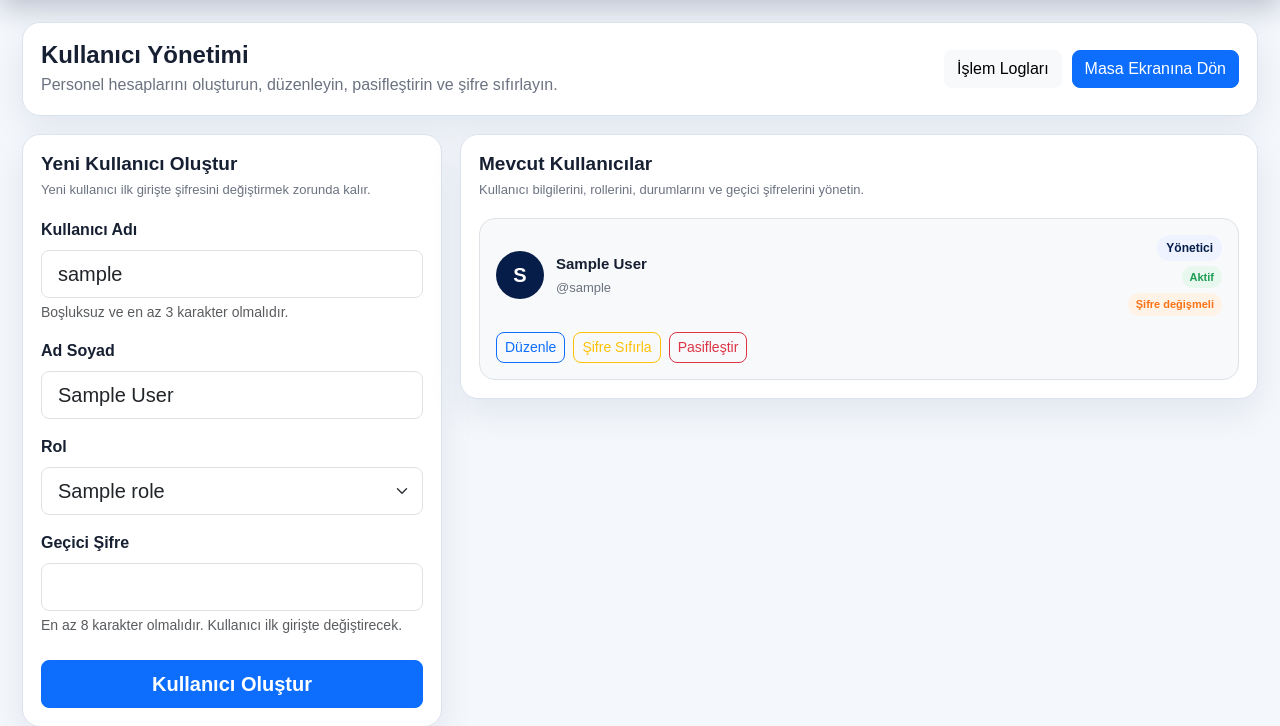
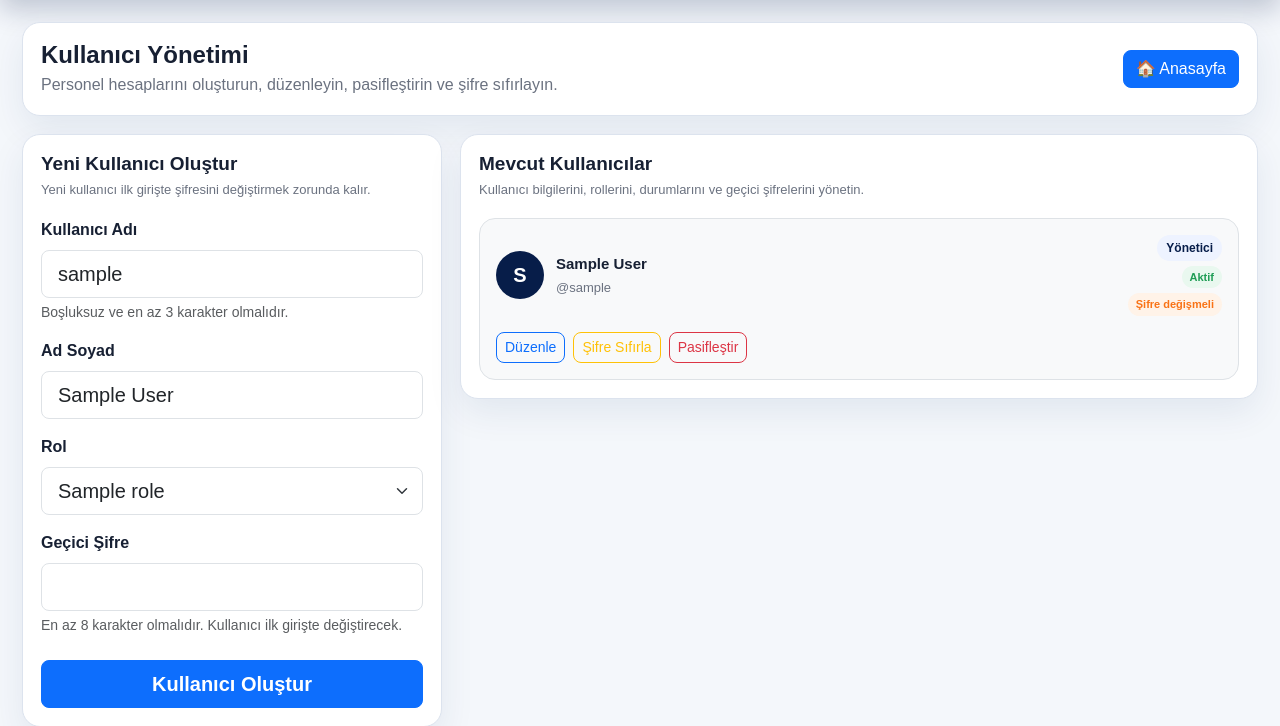
Before and after one commit to musty7091/lido, a Flask app: template app/templates/admin/users.html in a window 1280 px wide. Shown: the part 92-818 px from the top of the page. Run offline with Flask 3, Linux system fonts and the light colour scheme; tables that the repository leaves empty hold one stand-in row (values such as "Sample post"); the template is opened without the code that fills it: values that come from a table or form of the project are taken from there, most other values are stand-ins (such as "Sample title", 1, 10 or a date in 2020).

Commit message:
Yonetim sayfalarina tek anasayfa butonu ekle

```diff
--- a/app/templates/admin/tables.html
+++ b/app/templates/admin/tables.html
@@ -8,6 +8,10 @@
             Alanları oluşturun, düzenleyin, pasifleştirin, silin ve masaları yönetin.
         </p>
     </div>
+
+    <a href="{{ url_for('index') }}" class="btn btn-primary rounded-3">
+        🏠 Anasayfa
+    </a>
 </section>
 
 <section class="area-grid">
--- a/app/templates/admin/users.html
+++ b/app/templates/admin/users.html
@@ -7,15 +7,9 @@
         <p>Personel hesaplarını oluşturun, düzenleyin, pasifleştirin ve şifre sıfırlayın.</p>
     </div>
 
-    <div class="admin-page-actions">
-        <a href="{{ url_for('admin.action_logs') }}" class="btn btn-light rounded-3">
-            İşlem Logları
-        </a>
-
-        <a href="{{ url_for('index') }}" class="btn btn-primary rounded-3">
-            Masa Ekranına Dön
-        </a>
-    </div>
+    <a href="{{ url_for('index') }}" class="btn btn-primary rounded-3">
+        🏠 Anasayfa
+    </a>
 </section>
 
 <section class="admin-users-grid">
```
Also changed, not shown: app/templates/admin/action_logs.html (+3 -9 lines).
